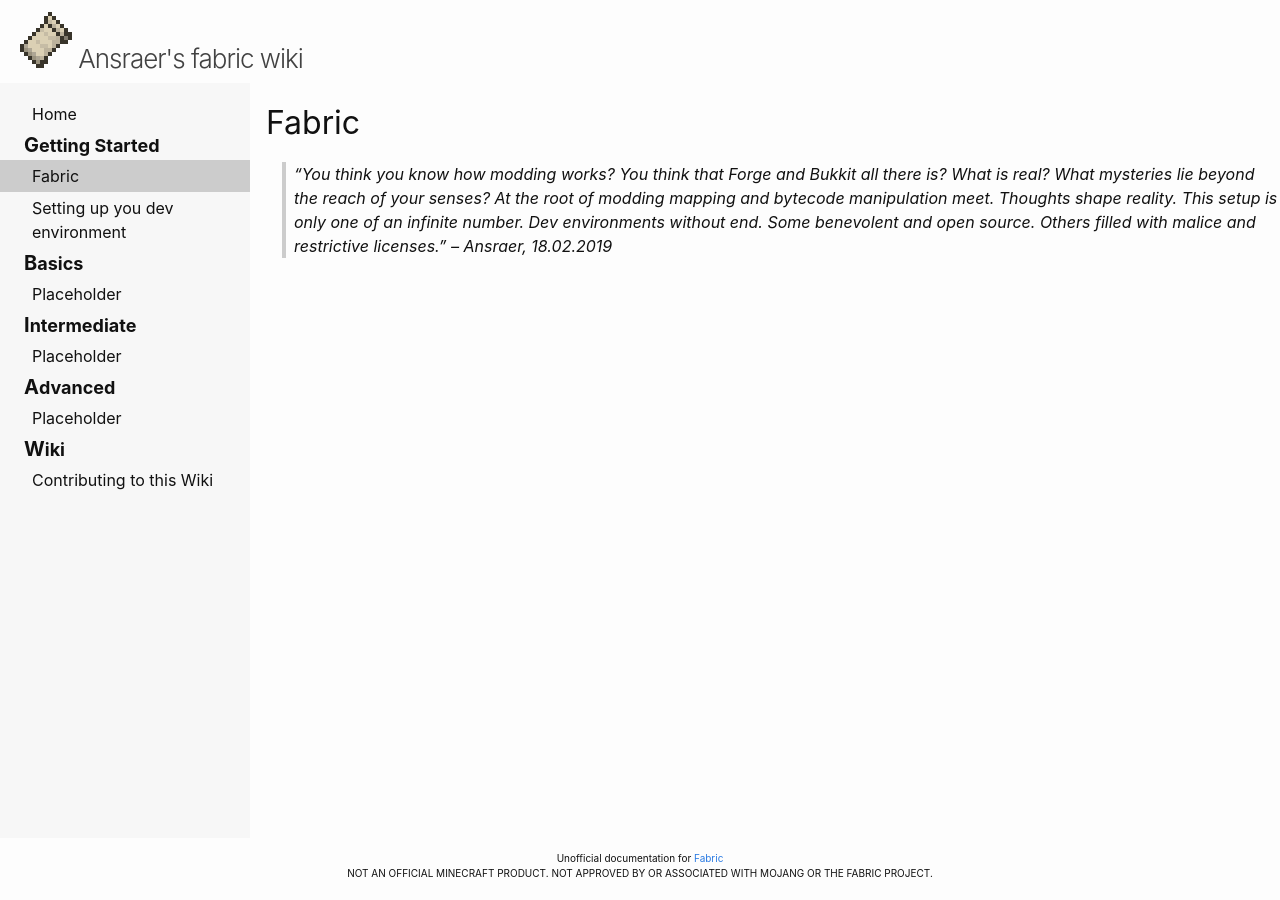
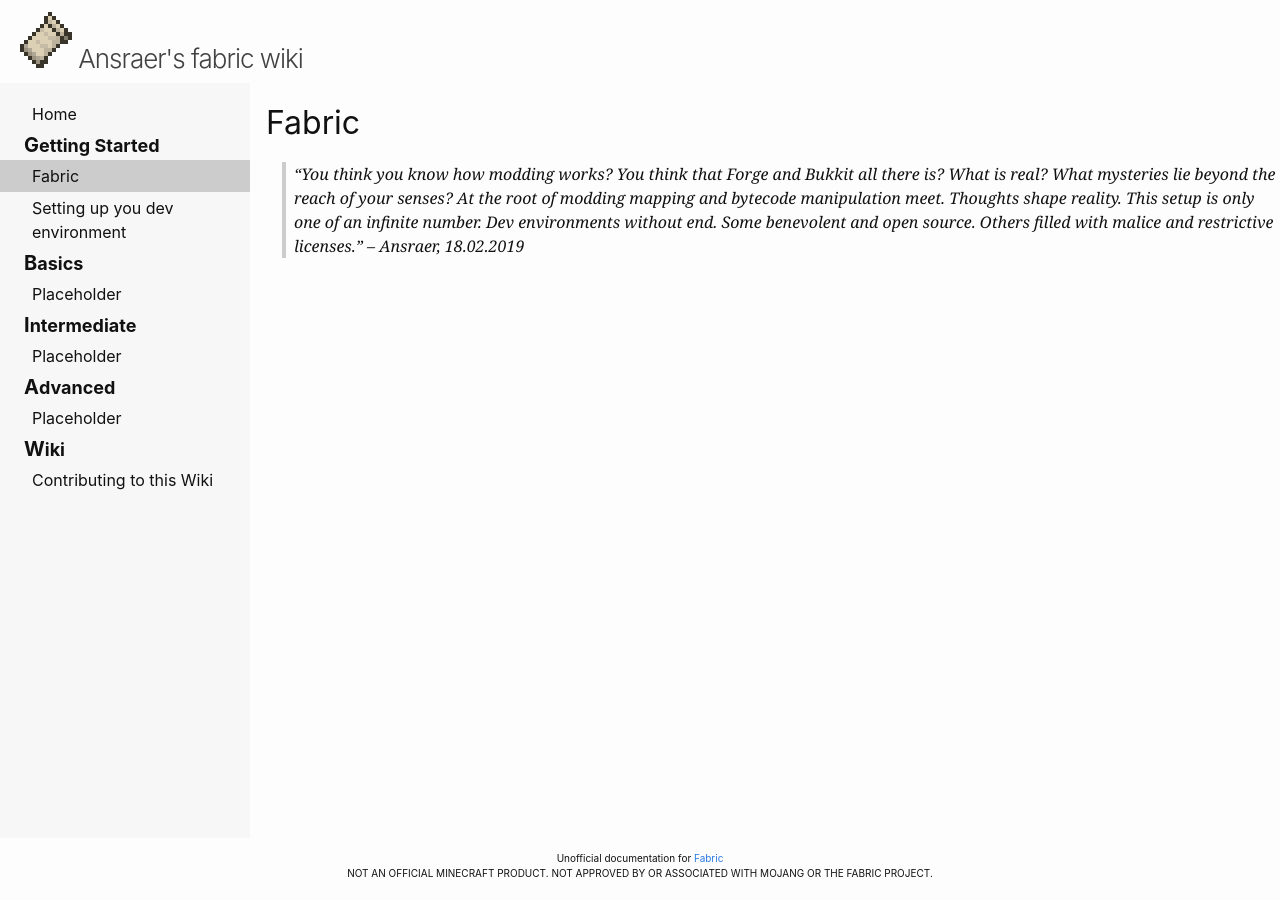
Before and after one commit to CottonMC/Wiki, a Jekyll site: the page built from _pages/_beginner/Fabric.md, in a window 1280 px wide. Built offline with Jekyll 4.4.1, drawn with Linux system fonts in a browser that asks for light colours.

Commit message:
Updated quotes

```diff
--- a/assets/css/main.css
+++ b/assets/css/main.css
@@ -31,10 +31,29 @@ h1, h2, h3, h4, h5, h6 {
  *  Blockqoutes
  */
 blockquote {
+    font-family: Georgia, serif, Arial;
     border-left: 4px solid #ccc;
     margin-left: 1rem;
     padding-left: .5rem;
     font-style: italic;
+}
+.blockquote:before, .blockquote:after {
+    display: inline-block;
+    vertical-align: top;
+    height: 30px;
+    line-height: 48px;
+    font-size: 50px;
+    opacity: .2;
+}
+.blockquote:before {
+    content: '\201C';
+    margin-right: 4px;
+    margin-left: -8px;
+}
+.blockquote:after {
+    content: '\201D';
+    margin-left: 4px;
+    margin-right: -8px;
 }
 
 /**
```
